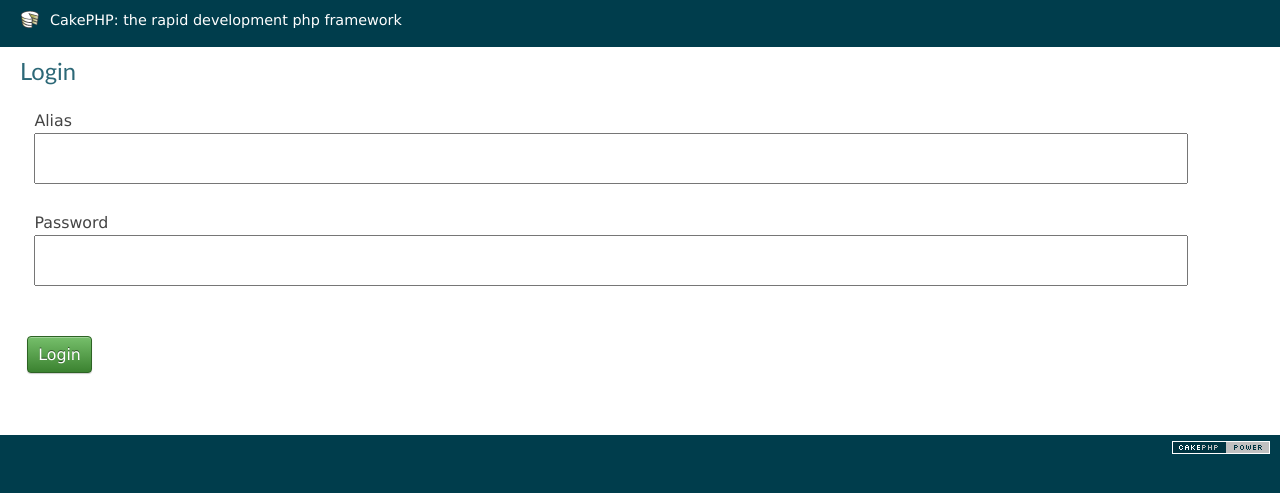
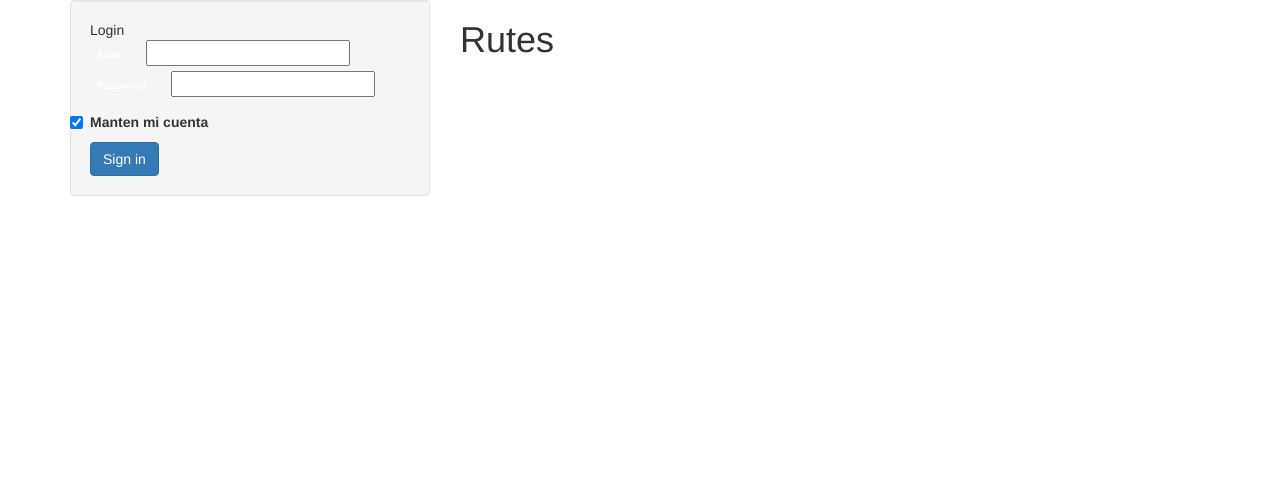
Before and after one commit to Borregana/Rutes, a CakePHP app: the page made by app/View/Usuarios/login.ctp in a window 1280 px wide. Shown: the top 493 px of the page. Run offline with PHP 8.4 and a stand-in for CakePHP, Linux system fonts and the light colour scheme; the template is opened without the code that fills it, so the values that code supplies are empty; form fields are guessed from the names that the template uses; some libraries are stand-ins or nearby versions; some web fonts are replaced.

Commit message:
Nuevo Login en html, mas bonito

```diff
--- a/app/Controller/AppController.php
+++ b/app/Controller/AppController.php
@@ -35,8 +35,9 @@ class AppController extends Controller {
         'Auth' => array(
             'loginAction' => array('controller' => 'Usuarios', 'action' => 'login'),
             'loginRedirect' => array('controller' => 'Usuarios', 'action' => 'view'),
-            'logoutRedirect' => array('controller' => 'Usuarios', 'action' => 'login')),
-        //'authorize' => array('Controller')
+            'logoutRedirect' => array('controller' => 'Usuarios', 'action' => 'login'),
+            'authorize' => array('Controller')
+        )
     );
 
     function inicializarAuth(){
--- a/app/Controller/PagesController.php
+++ b/app/Controller/PagesController.php
@@ -46,6 +46,9 @@ class PagesController extends AppController {
  *	or MissingViewException in debug mode.
  */
 	public function display() {
+
+        $this->redirect(array('controller'=>'Usuarios', 'action'=>'login'));
+
 		$path = func_get_args();
 
 		$count = count($path);
--- a/app/View/Layouts/default.ctp
+++ b/app/View/Layouts/default.ctp
@@ -16,7 +16,7 @@
  * @license       http://www.opensource.org/licenses/mit-license.php MIT License
  */
 
-$cakeDescription = __d('cake_dev', 'CakePHP: the rapid development php framework');
+$cakeDescription = __d('cake_dev','');
 ?>
 <!DOCTYPE html>
 <html>
--- a/app/View/Usuarios/login.ctp
+++ b/app/View/Usuarios/login.ctp
@@ -1,24 +1,114 @@
-<?php
-ob_start();
-echo $this->Form->create('Usuario', array('action' => 'login'));
-?>
-    <div class="login-fields">
-        <?php
-        echo $this->Form->input('alias');
-        echo $this->Form->input('password');
-        ?>
+<!DOCTYPE html>
+<html>
+<head>
+    <meta charset="utf-8">
+
+    <!-- Basic Styles -->
+    <link rel="stylesheet" type="text/css" media="screen" href="http://localhost/Rutes/app/webroot/css/bootstrap.min.css">
+    <link rel="stylesheet" type="text/css" media="screen" href="http://localhost/Rutes/app/webroot/css/font-awesome.min.css">
+
+    <!-- SmartAdmin Styles : Please note (smartadmin-production.css) was created using LESS variables -->
+    <link rel="stylesheet" type="text/css" media="screen" href="http://localhost/Rutes/app/webroot/css/smartadmin-production.css">
+    <link rel="stylesheet" type="text/css" media="screen" href="http://localhost/Rutes/app/webroot/css/smartadmin-skins.css">
+
+    <!-- SmartAdmin RTL Support is under construction
+        <link rel="stylesheet" type="text/css" media="screen" href="css/smartadmin-rtl.css"> -->
+
+    <!-- Demo purpose only: goes with demo.js, you can delete this css when designing your own WebApp -->
+    <link rel="stylesheet" type="text/css" media="screen" href="http://localhost/Rutes/app/webroot/css/demo.css">
+
+    <!-- FAVICONS -->
+    <link rel="shortcut icon" href="http://localhost/Rutes/app/webroot/img/favicon/favicon.ico" type="image/x-icon">
+    <link rel="icon" href="http://localhost/Rutes/app/webroot/img/favicon/favicon.ico" type="image/x-icon">
+
+</head>
+<body id="login" class="animated fadeInDown">
+
+<div id="main" role="main">
+
+    <!-- MAIN CONTENT -->
+
+    <div id="content" class="container">
+        <div class="row">
+
+            <div class="col-xs-12 col-sm-12 col-md-5 col-lg-4">
+                <div class="well no-padding">
+                    <form id="login-form" action=login class="smart-form" novalidate="novalidate" method="post">
+                        <header>
+                            Login
+                        </header>
+                        <fieldset>
+                            <section>
+                                <label class="label">Alias</label>
+                                <label class="input"> <i class="icon-append fa fa-user"></i>
+                                    <input  name="alias">
+                                    <b class="tooltip tooltip-top-right"><i class="fa fa-user txt-color-teal"></i> Introduce tu alias</b></label>
+                            </section>
+                            <section>
+                                <label class="label">Password</label>
+                                <label class="input"> <i class="icon-append fa fa-lock"></i>
+                                    <input type="password" name="password">
+                                    <b class="tooltip tooltip-top-right"><i class="fa fa-lock txt-color-teal"></i> Introduce tu password</b> </label>
+                            </section>
+                            <section>
+                                <label class="checkbox">
+                                    <input type="checkbox" name="remember" checked="">
+                                    <i></i>Manten mi cuenta</label>
+                            </section>
+                        </fieldset>
+                        <footer>
+                            <button type="submit" class="btn btn-primary">
+                                Sign in
+                            </button>
+                        </footer>
+                    </form>
+                </div>
+            </div>
+            <div class="col-xs-12 col-sm-12 col-md-7 col-lg-8 hidden-xs hidden-sm">
+                <h1 class="txt-color-red login-header-big">Rutes</h1>
+                <div class="hero">
+                </div>
+            </div>
+        </div>
     </div>
-<?php
-echo $this->Form->end('Login');
-?>
-<div>
-    <?php
-    echo $this->element('widget',
-        array(
-            'title' => 'Login',
-            'icon' => 'desktop',
-            'content' => ob_get_clean()
-        )
-    );
-    ?>
+
 </div>
+
+<!-- JS TOUCH : include this plugin for mobile drag / drop touch events
+<script src="js/plugin/jquery-touch/jquery.ui.touch-punch.min.js"></script> -->
+
+<!-- BOOTSTRAP JS -->
+<script src="http://localhost/Rutes/app/webroot/js/bootstrap/bootstrap.min.js"></script>
+
+<!-- CUSTOM NOTIFICATION -->
+<script src="http://localhost/Rutes/app/webroot/js/notification/SmartNotification.min.js"></script>
+
+<!-- JARVIS WIDGETS -->
+<script src="http://localhost/Rutes/app/webroot/js/smartwidgets/jarvis.widget.min.js"></script>
+
+<!-- EASY PIE CHARTS -->
+<script src="http://localhost/Rutes/app/webroot/js/plugin/easy-pie-chart/jquery.easy-pie-chart.min.js"></script>
+
+<!-- SPARKLINES -->
+<script src="http://localhost/Rutes/app/webroot/js/plugin/sparkline/jquery.sparkline.min.js"></script>
+
+<!-- JQUERY VALIDATE -->
+<script src="http://localhost/Rutes/app/webroot/js/plugin/jquery-validate/jquery.validate.min.js"></script>
+
+<!-- JQUERY MASKED INPUT -->
+<script src="http://localhost/Rutes/app/webroot/js/plugin/masked-input/jquery.maskedinput.min.js"></script>
+
+<!-- JQUERY SELECT2 INPUT -->
+<script src="http://localhost/Rutes/app/webroot/js/plugin/select2/select2.min.js"></script>
+
+<!-- JQUERY UI + Bootstrap Slider -->
+<script src="http://localhost/Rutes/app/webroot/js/plugin/bootstrap-slider/bootstrap-slider.min.js"></script>
+
+<!-- browser msie issue fix -->
+<script src="http://localhost/Rutes/app/webroot/js/plugin/msie-fix/jquery.mb.browser.min.js"></script>
+
+<!-- MAIN APP JS FILE -->
+<script src="http://localhost/Rutes/app/webroot/js/app.js"></script>
+
+</body>
+</html>
```
Also changed, not shown: app/Controller/UsuariosController.php (+4 -4 lines). Lines whose indentation alone changed are shown as unchanged.
